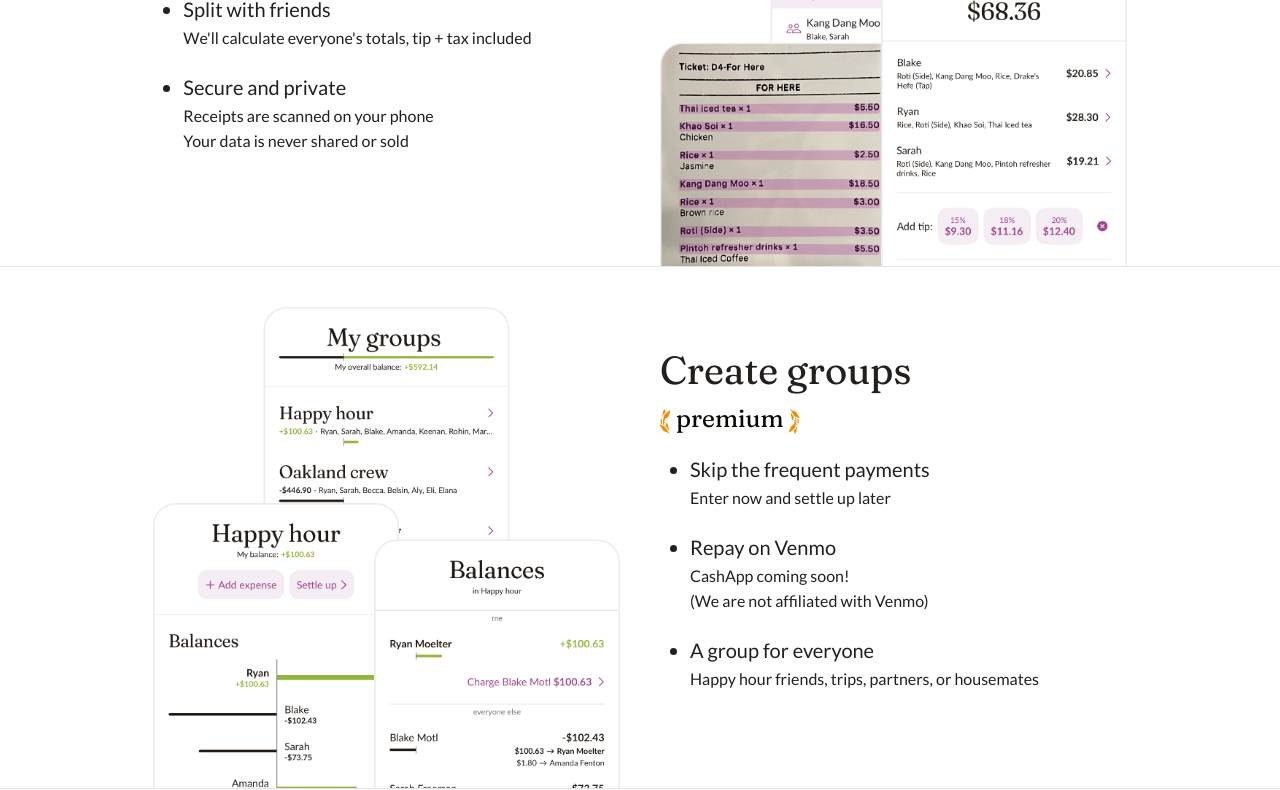
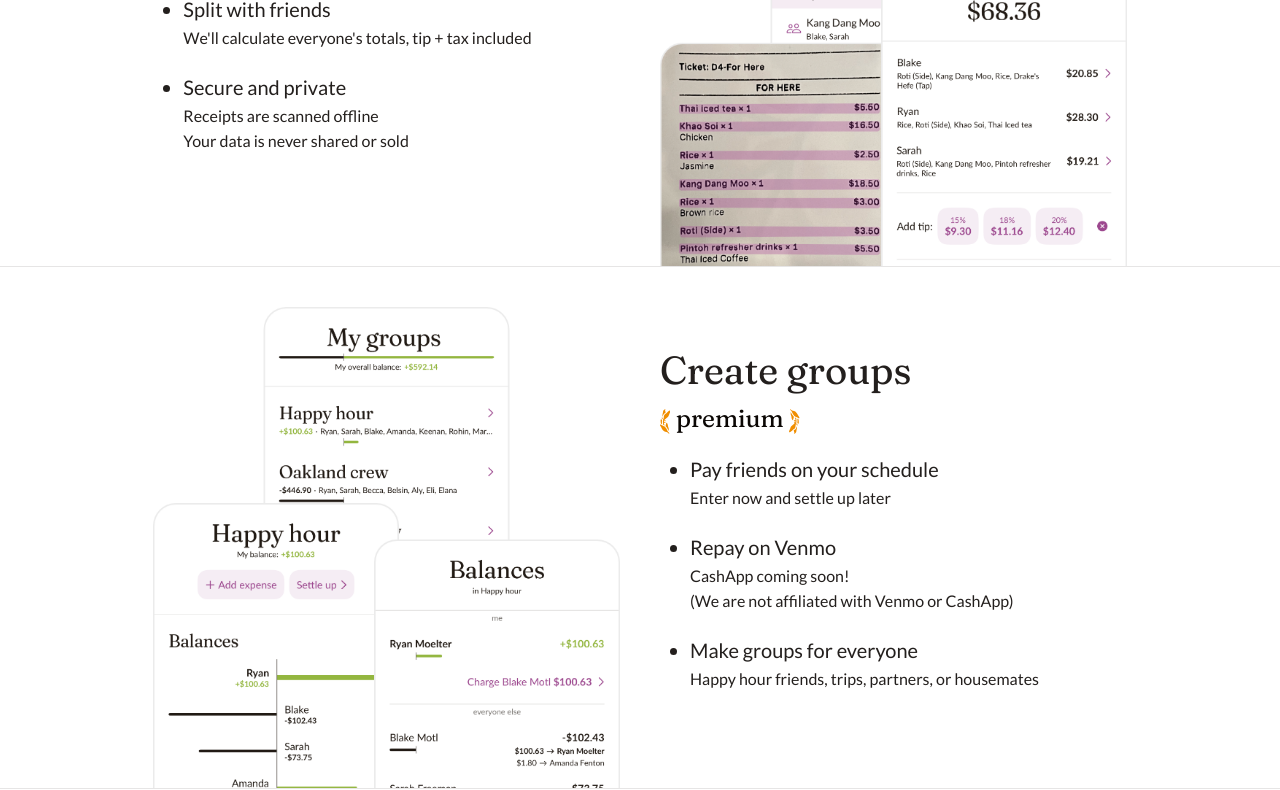
Before and after one commit to moeltenio/heypenny-website, a Jekyll site: the page built from index.html, in a window 1280 px wide. Shown: the part 899-1689 px from the top of the page. Built offline with Jekyll 4.4.1, drawn with Linux system fonts in a browser that asks for light colours; the list of posts is cut into pages by our own code.

Commit message:
Start addressing feedback

```diff
--- a/_pages/premium.html
+++ b/_pages/premium.html
@@ -108,7 +108,7 @@ description: Heypenny premium and pricing
 </details>
 
 <details>
-  <summary>What happens when there are no premium members in a group?</summary>
+  <summary>What happens to my groups when I cancel my premium subscription?</summary>
   <p>The group becomes locked. Nothing is deleted, but no expenses can be created or edited
     (except settling up) until there’s a premium member in the group again.</p>
 </details>
--- a/index.html
+++ b/index.html
@@ -96,7 +96,7 @@ featured_image: /images/heypenny/heypenny-share-preview.png
           </li>
           <li>
             <p>Secure and private</p>
-            <p class="caption">Receipts are scanned on your phone</p>
+            <p class="caption">Receipts are scanned offline</p>
             <p class="caption">Your data is never shared or sold</p>
           </li>
         </ul>
@@ -121,16 +121,16 @@ featured_image: /images/heypenny/heypenny-share-preview.png
         </p>
         <ul>
           <li>
-            <p>Skip the frequent payments</p>
+            <p>Pay friends on your schedule</p>
             <p class="caption">Enter now and settle up later</p>
           </li>
           <li>
             <p>Repay on Venmo</p>
             <p class="caption">CashApp coming soon!</p>
-            <p class="caption">(We are not affiliated with Venmo)</p>
+            <p class="caption">(We are not affiliated with Venmo or CashApp)</p>
           </li>
           <li>
-            <p>A group for everyone</p>
+            <p>Make groups for everyone</p>
             <p class="caption">Happy hour friends, trips, partners, or
               housemates</p>
           </li>
```
Also changed, not shown: other parts of _pages/premium.html (+1 -1 lines).
